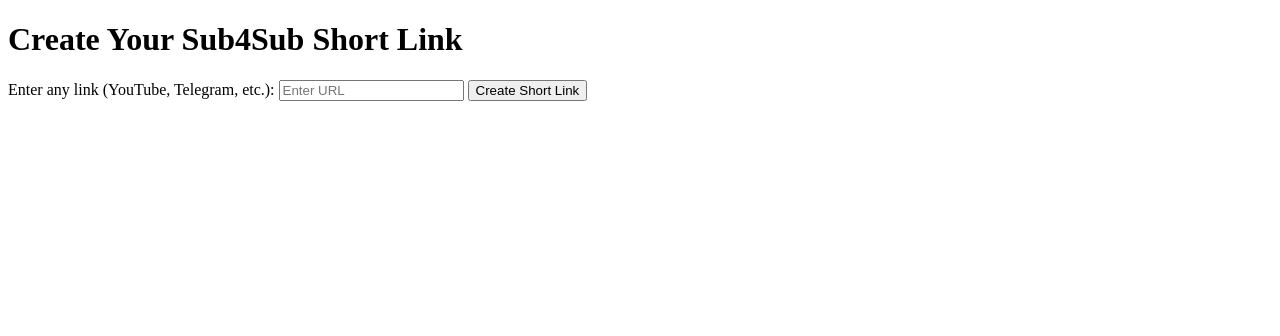
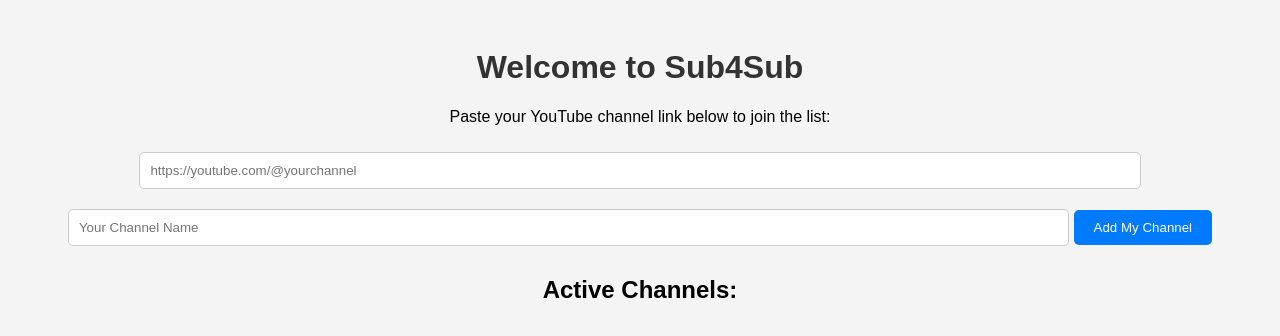
Before and after one commit to Sahitya000/sub4sub, a plain HTML site: page index.html in a window 1280 px wide. Drawn offline with Linux system fonts and the light colour scheme.

Commit message:
Update index.html

```diff
--- a/index.html
+++ b/index.html
@@ -1,26 +1,21 @@
 <!DOCTYPE html>
-<html lang="en">
+<html>
 <head>
-    <meta charset="UTF-8">
-    <meta name="viewport" content="width=device-width, initial-scale=1.0">
-    <title>Sub4Sub Short Links</title>
-    <link rel="stylesheet" href="styles.css">
+  <title>Sub4Sub - SKMods</title>
+  <meta name="viewport" content="width=device-width, initial-scale=1">
+  <link rel="stylesheet" href="style.css">
 </head>
 <body>
-    <div id="main-form">
-        <h1>Create Your Sub4Sub Short Link</h1>
-        <label for="link-input">Enter any link (YouTube, Telegram, etc.):</label>
-        <input type="text" id="link-input" placeholder="Enter URL">
-        <button onclick="createShortLink()">Create Short Link</button>
-        <div id="result"></div>
-    </div>
+  <h1>Welcome to Sub4Sub</h1>
+  <p>Paste your YouTube channel link below to join the list:</p>
 
-    <div id="redirect-section" style="display: none;">
-        <h2>Redirecting...</h2>
-        <p>Click below if you are not redirected automatically:</p>
-        <a id="redirect-link" href="#" target="_blank">Redirect Link</a>
-    </div>
+  <input type="text" id="channelLink" placeholder="https://youtube.com/@yourchannel" />
+  <input type="text" id="channelName" placeholder="Your Channel Name" />
+  <button onclick="addChannel()">Add My Channel</button>
 
-    <script src="script.js"></script>
+  <h2>Active Channels:</h2>
+  <div id="channelList"></div>
+
+  <script src="script.js"></script>
 </body>
 </html>
```
